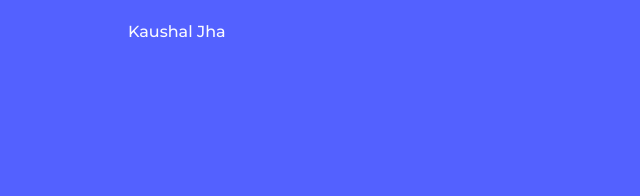
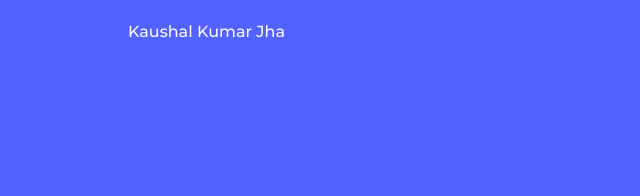
Before and after one commit to KausHalJHa-04/personal-portfolio, a plain HTML site: page index.html in a window 1280 px wide. Shown: the top 196 px of the page, 0-640 px from the left. Drawn offline with nearby package versions, Linux system fonts and the light colour scheme.

```diff
--- a/index.html
+++ b/index.html
@@ -15,7 +15,7 @@
     <header class="l-header">
         <nav class="nav bd-grid">
             <div>
-                <a href="#" class="nav-logo">Kaushal Jha</a>
+                <a href="#" class="nav-logo">Kaushal Kumar Jha</a>
             </div>
 
             <div class="nav-menu" id="nav-menu">
```
